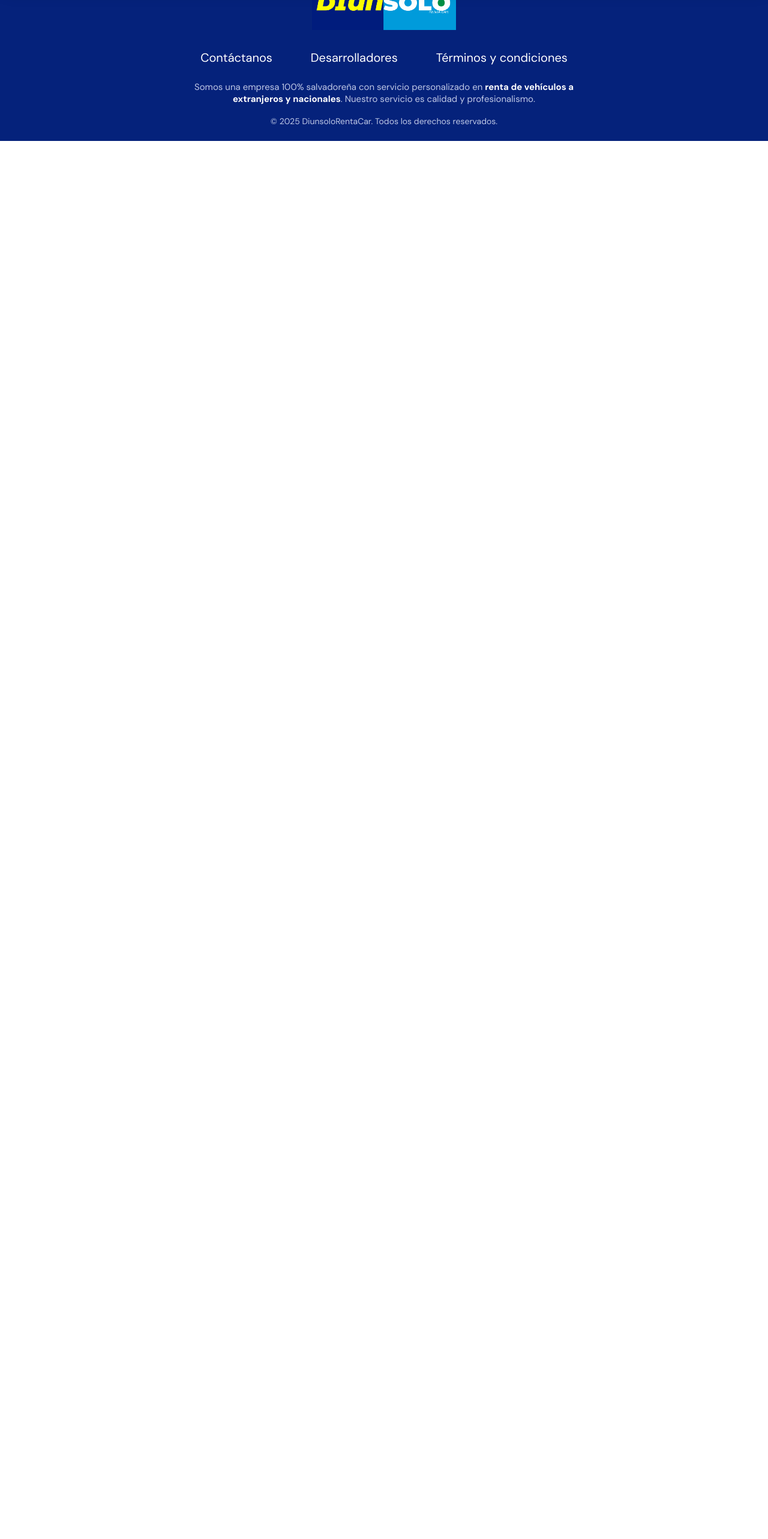
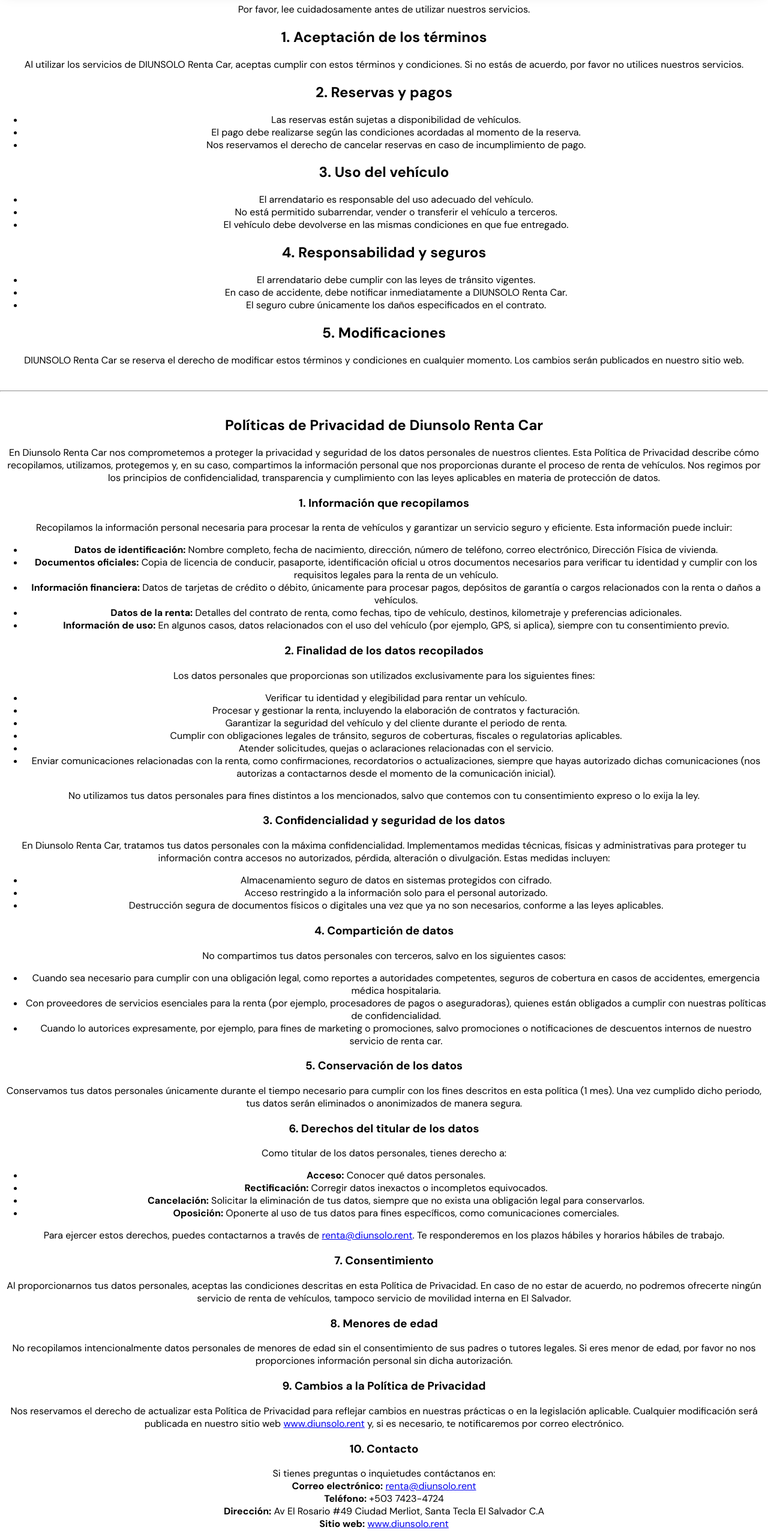
Before and after one commit to AmarisOsorio/DiunsoloRentaCar, a React (Vite) app in the folder frontend/: page /terminos in a window 1280 px wide. Shown: the part 80-2646 px from the top of the page at 60% size. Before the commit the page ends 800 px from the top, so only its background shows below. Built offline with nearby package versions, Linux system fonts and the light colour scheme.

Commit message:
Terminos y Condiciones [Sin CSS]

```diff
--- a/frontend/src/App.jsx
+++ b/frontend/src/App.jsx
@@ -7,6 +7,7 @@
 import Home from './Pages/Home';
 import Catalogo from './Pages/Catalogo';
 import Contacto from './Pages/Contacto';
+import TerminosCondiciones from './Pages/TerminosCondiciones';
 import './App.css';
 import LoginModal from './components/modals/LoginModal';
 import RegisterModal from './components/modals/RegisterModal';
@@ -25,6 +26,7 @@
           <Route path="/" element={<Home />} />
           <Route path="/catalogo" element={<Catalogo />} />
           <Route path="/contacto" element={<Contacto />} />
+          <Route path="/terminos" element={<TerminosCondiciones />} />
         </Routes>
         <LoginModal open={showLogin} onClose={() => setShowLogin(false)} onOpenRegister={() => { setShowLogin(false); setShowRegister(true); }} onOpenForgot={() => { setShowLogin(false); setShowForgot(true); }} />
         <RegisterModal open={showRegister} onClose={() => setShowRegister(false)} onSwitchToLogin={() => { setShowRegister(false); setShowLogin(true); }} />
--- /dev/null
+++ b/frontend/src/Pages/TerminosCondiciones.jsx
@@ -0,0 +1,133 @@
+import React from 'react';
+//import './TerminosCondiciones.css';
+
+const TerminosCondiciones = () => (
+  <div className="terminos-bg">
+    <header className="terminos-header">
+      <div className="terminos-overlay">
+        <h1>Términos y Condiciones</h1>
+        <p>Por favor, lee cuidadosamente antes de utilizar nuestros servicios.</p>
+      </div>
+    </header>
+    <section className="terminos-section">
+      <div className="terminos-content">
+        <h2>1. Aceptación de los términos</h2>
+        <p>
+          Al utilizar los servicios de DIUNSOLO Renta Car, aceptas cumplir con estos términos y condiciones. Si no estás de acuerdo, por favor no utilices nuestros servicios.
+        </p>
+        <h2>2. Reservas y pagos</h2>
+        <ul>
+          <li>Las reservas están sujetas a disponibilidad de vehículos.</li>
+          <li>El pago debe realizarse según las condiciones acordadas al momento de la reserva.</li>
+          <li>Nos reservamos el derecho de cancelar reservas en caso de incumplimiento de pago.</li>
+        </ul>
+        <h2>3. Uso del vehículo</h2>
+        <ul>
+          <li>El arrendatario es responsable del uso adecuado del vehículo.</li>
+          <li>No está permitido subarrendar, vender o transferir el vehículo a terceros.</li>
+          <li>El vehículo debe devolverse en las mismas condiciones en que fue entregado.</li>
+        </ul>
+        <h2>4. Responsabilidad y seguros</h2>
+        <ul>
+          <li>El arrendatario debe cumplir con las leyes de tránsito vigentes.</li>
+          <li>En caso de accidente, debe notificar inmediatamente a DIUNSOLO Renta Car.</li>
+          <li>El seguro cubre únicamente los daños especificados en el contrato.</li>
+        </ul>
+        <h2>5. Modificaciones</h2>
+        <p>
+          DIUNSOLO Renta Car se reserva el derecho de modificar estos términos y condiciones en cualquier momento. Los cambios serán publicados en nuestro sitio web.
+        </p>
+
+        <hr style={{ margin: "2.5rem 0" }} />
+
+        <h2>Políticas de Privacidad de Diunsolo Renta Car</h2>
+        <p>
+          En Diunsolo Renta Car nos comprometemos a proteger la privacidad y seguridad de los datos personales de nuestros clientes. Esta Política de Privacidad describe cómo recopilamos, utilizamos, protegemos y, en su caso, compartimos la información personal que nos proporcionas durante el proceso de renta de vehículos. Nos regimos por los principios de confidencialidad, transparencia y cumplimiento con las leyes aplicables en materia de protección de datos.
+        </p>
+        <h3>1. Información que recopilamos</h3>
+        <p>
+          Recopilamos la información personal necesaria para procesar la renta de vehículos y garantizar un servicio seguro y eficiente. Esta información puede incluir:
+        </p>
+        <ul>
+          <li><b>Datos de identificación:</b> Nombre completo, fecha de nacimiento, dirección, número de teléfono, correo electrónico, Dirección Física de vivienda.</li>
+          <li><b>Documentos oficiales:</b> Copia de licencia de conducir, pasaporte, identificación oficial u otros documentos necesarios para verificar tu identidad y cumplir con los requisitos legales para la renta de un vehículo.</li>
+          <li><b>Información financiera:</b> Datos de tarjetas de crédito o débito, únicamente para procesar pagos, depósitos de garantía o cargos relacionados con la renta o daños a vehículos.</li>
+          <li><b>Datos de la renta:</b> Detalles del contrato de renta, como fechas, tipo de vehículo, destinos, kilometraje y preferencias adicionales.</li>
+          <li><b>Información de uso:</b> En algunos casos, datos relacionados con el uso del vehículo (por ejemplo, GPS, si aplica), siempre con tu consentimiento previo.</li>
+        </ul>
+        <h3>2. Finalidad de los datos recopilados</h3>
+        <p>
+          Los datos personales que proporcionas son utilizados exclusivamente para los siguientes fines:
+        </p>
+        <ul>
+          <li>Verificar tu identidad y elegibilidad para rentar un vehículo.</li>
+          <li>Procesar y gestionar la renta, incluyendo la elaboración de contratos y facturación.</li>
+          <li>Garantizar la seguridad del vehículo y del cliente durante el periodo de renta.</li>
+          <li>Cumplir con obligaciones legales de tránsito, seguros de coberturas, fiscales o regulatorias aplicables.</li>
+          <li>Atender solicitudes, quejas o aclaraciones relacionadas con el servicio.</li>
+          <li>Enviar comunicaciones relacionadas con la renta, como confirmaciones, recordatorios o actualizaciones, siempre que hayas autorizado dichas comunicaciones (nos autorizas a contactarnos desde el momento de la comunicación inicial).</li>
+        </ul>
+        <p>
+          No utilizamos tus datos personales para fines distintos a los mencionados, salvo que contemos con tu consentimiento expreso o lo exija la ley.
+        </p>
+        <h3>3. Confidencialidad y seguridad de los datos</h3>
+        <p>
+          En Diunsolo Renta Car, tratamos tus datos personales con la máxima confidencialidad. Implementamos medidas técnicas, físicas y administrativas para proteger tu información contra accesos no autorizados, pérdida, alteración o divulgación. Estas medidas incluyen:
+        </p>
+        <ul>
+          <li>Almacenamiento seguro de datos en sistemas protegidos con cifrado.</li>
+          <li>Acceso restringido a la información solo para el personal autorizado.</li>
+          <li>Destrucción segura de documentos físicos o digitales una vez que ya no son necesarios, conforme a las leyes aplicables.</li>
+        </ul>
+        <h3>4. Compartición de datos</h3>
+        <p>
+          No compartimos tus datos personales con terceros, salvo en los siguientes casos:
+        </p>
+        <ul>
+          <li>Cuando sea necesario para cumplir con una obligación legal, como reportes a autoridades competentes, seguros de cobertura en casos de accidentes, emergencia médica hospitalaria.</li>
+          <li>Con proveedores de servicios esenciales para la renta (por ejemplo, procesadores de pagos o aseguradoras), quienes están obligados a cumplir con nuestras políticas de confidencialidad.</li>
+          <li>Cuando lo autorices expresamente, por ejemplo, para fines de marketing o promociones, salvo promociones o notificaciones de descuentos internos de nuestro servicio de renta car.</li>
+        </ul>
+        <h3>5. Conservación de los datos</h3>
+        <p>
+          Conservamos tus datos personales únicamente durante el tiempo necesario para cumplir con los fines descritos en esta política (1 mes). Una vez cumplido dicho periodo, tus datos serán eliminados o anonimizados de manera segura.
+        </p>
+        <h3>6. Derechos del titular de los datos</h3>
+        <p>
+          Como titular de los datos personales, tienes derecho a:
+        </p>
+        <ul>
+          <li><b>Acceso:</b> Conocer qué datos personales.</li>
+          <li><b>Rectificación:</b> Corregir datos inexactos o incompletos equivocados.</li>
+          <li><b>Cancelación:</b> Solicitar la eliminación de tus datos, siempre que no exista una obligación legal para conservarlos.</li>
+          <li><b>Oposición:</b> Oponerte al uso de tus datos para fines específicos, como comunicaciones comerciales.</li>
+        </ul>
+        <p>
+          Para ejercer estos derechos, puedes contactarnos a través de <a href="mailto:renta@diunsolo.rent">renta@diunsolo.rent</a>. Te responderemos en los plazos hábiles y horarios hábiles de trabajo.
+        </p>
+        <h3>7. Consentimiento</h3>
+        <p>
+          Al proporcionarnos tus datos personales, aceptas las condiciones descritas en esta Política de Privacidad. En caso de no estar de acuerdo, no podremos ofrecerte ningún servicio de renta de vehículos, tampoco servicio de movilidad interna en El Salvador.
+        </p>
+        <h3>8. Menores de edad</h3>
+        <p>
+          No recopilamos intencionalmente datos personales de menores de edad sin el consentimiento de sus padres o tutores legales. Si eres menor de edad, por favor no nos proporciones información personal sin dicha autorización.
+        </p>
+        <h3>9. Cambios a la Política de Privacidad</h3>
+        <p>
+          Nos reservamos el derecho de actualizar esta Política de Privacidad para reflejar cambios en nuestras prácticas o en la legislación aplicable. Cualquier modificación será publicada en nuestro sitio web <a href="https://www.diunsolo.rent" target="_blank" rel="noopener noreferrer">www.diunsolo.rent</a> y, si es necesario, te notificaremos por correo electrónico.
+        </p>
+        <h3>10. Contacto</h3>
+        <p>
+          Si tienes preguntas o inquietudes contáctanos en:<br />
+          <b>Correo electrónico:</b> <a href="mailto:renta@diunsolo.rent">renta@diunsolo.rent</a><br />
+          <b>Teléfono:</b> +503 7423-4724<br />
+          <b>Dirección:</b> Av El Rosario #49 Ciudad Merliot, Santa Tecla El Salvador C.A<br />
+          <b>Sitio web:</b> <a href="https://www.diunsolo.rent" target="_blank" rel="noopener noreferrer">www.diunsolo.rent</a>
+        </p>
+      </div>
+    </section>
+  </div>
+);
+
+export default TerminosCondiciones;
--- a/frontend/src/components/Footer.jsx
+++ b/frontend/src/components/Footer.jsx
@@ -1,6 +1,7 @@
 // Ejemplo de Footer consistente para la app
 import React from 'react';
 import diunsolologo from '../assets/diunsolologo.png';
+import { Link } from 'react-router-dom';
 
 const Footer = () => (
   <footer style={{
@@ -57,7 +58,19 @@
         </div>
       </div>
       <div>
-        <div style={{ fontSize: 20, fontWeight: 400, marginBottom: 8 }}>Términos y condiciones</div>
+        <Link
+          to="/terminos"
+          style={{
+            fontSize: 20,
+            fontWeight: 400,
+            marginBottom: 8,
+            color: "#fff",
+            textDecoration: "none",
+            transition: "color 0.2s"
+          }}
+        >
+          Términos y condiciones
+        </Link>
       </div>
     </div>
     <div style={{
```
